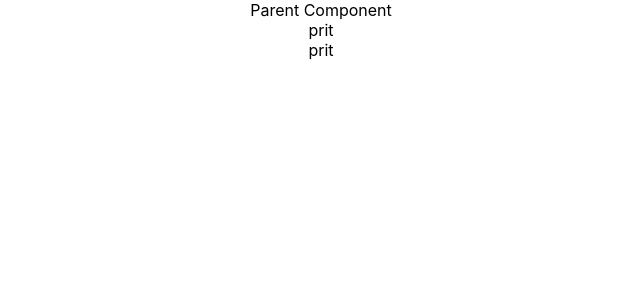
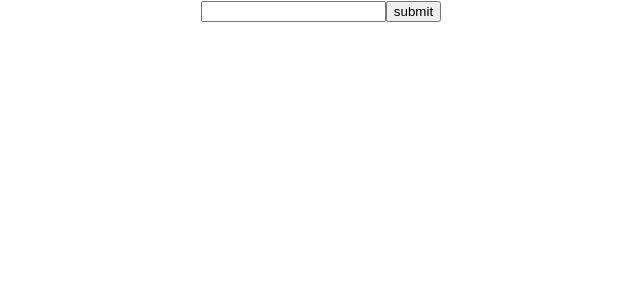
Before and after one commit to pritsakhvala/ReactJS-Course, a React (Create React App) app: page / in a window 1280 px wide. Shown: the top 300 px of the page, without its empty margins (319-959 px from the left). Built offline with nearby package versions, Linux system fonts and the light colour scheme.

Commit message:
create ref using createref()

```diff
--- a/src/App.js
+++ b/src/App.js
@@ -1,10 +1,10 @@
 import logo from "./logo.svg";
 import "./App.css";
-import ParentComp from "./Components/ParentComp";
+import RefsDemo from "./Components/RefsDemo";
 function App() {
   return (
     <div className="App">
-      <ParentComp />
+      <RefsDemo />
     </div>
   );
 }
--- /dev/null
+++ b/src/Components/RefsDemo.js
@@ -0,0 +1,25 @@
+import React, { Component } from "react";
+
+class RefsDemo extends Component {
+  constructor(props) {
+    super(props);
+    this.myRef = React.createRef();
+  }
+  componentDidMount() {
+    this.myRef.current.focus;
+    console.log(this.myRef);
+  }
+  handleEvent = () => {
+    alert(this.myRef.current.value);
+  };
+  render() {
+    return (
+      <div>
+        <input type="text" ref={this.myRef} />
+        <button onClick={this.handleEvent}>submit</button>
+      </div>
+    );
+  }
+}
+
+export default RefsDemo;
```
